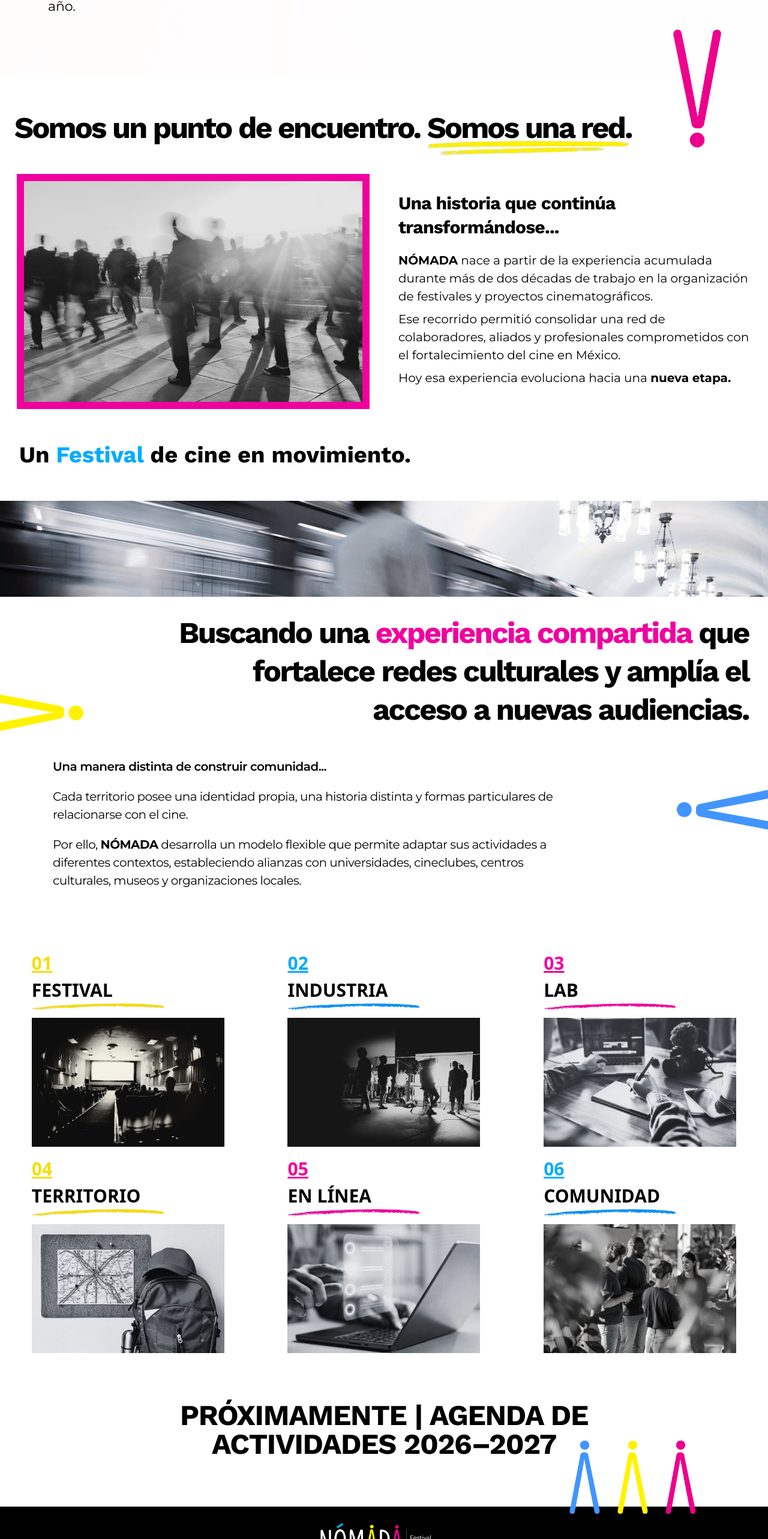
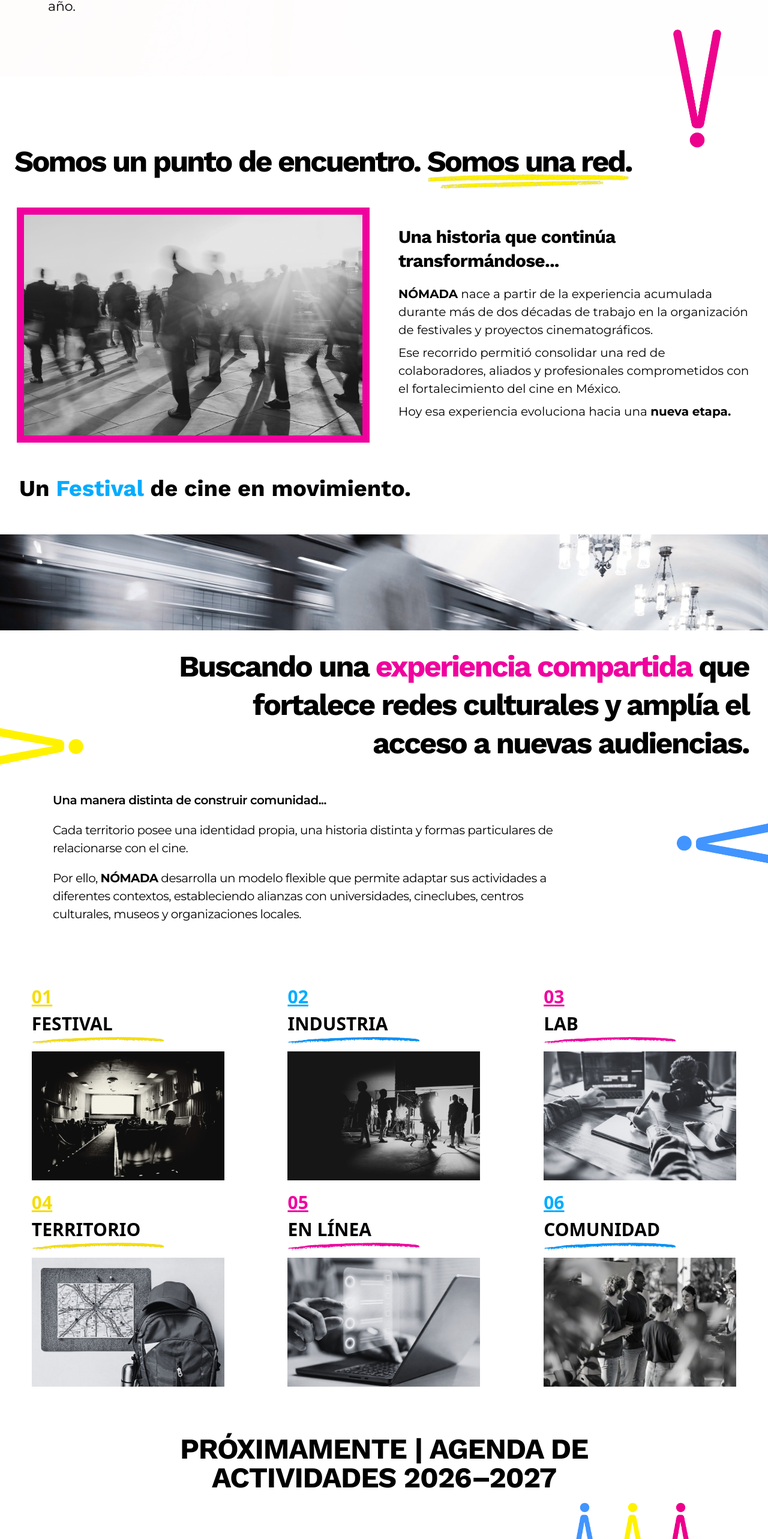
Before and after one commit to LVTDev/nomada, a Next.js app: page / in a window 1280 px wide. Shown: the part 1473-4039 px from the top of the page at 60% size. Built offline with nearby package versions, Linux system fonts and the light colour scheme.

Commit message:
fix: fixes overlapping elements

```diff
--- a/components/BottomGridHome.tsx
+++ b/components/BottomGridHome.tsx
@@ -11,7 +11,7 @@ const BottomGridHome = () => {
     { name: "comunidad", image: "/comunidad.jpg", color: "blue" },
   ];
   return (
-    <div className="lg:mt-20">
+    <div className="lg:mt-20 pb-4">
       <p className="text-yellow"></p>
       <div className="grid md:grid-cols-2 lg:grid-cols-3 items-center gap-y-3.5">
         {info.map((inf, i) => (
--- a/components/EncuentroHome.tsx
+++ b/components/EncuentroHome.tsx
@@ -12,8 +12,8 @@ const EncuentroHome = () => {
         alt="colored line"
       />
 
-      <p className="text-center ml-6 lg:text-left lg:text-[50px] text-[38px] pt-12 pb-10  font-work-sans font-bold tracking-[-2.85px]">
-        Somos un punto de encuentro. <br className="lg:hidden" />
+      <p className="text-center ml-6 lg:text-left lg:text-[50px] text-[38px] pt-26 pb-10  font-work-sans font-bold tracking-[-2.85px]">
+        Somos un punto de encuentro. <br className="sm:hidden" />
         <span className="relative">
           Somos una red.
           <Image
```
